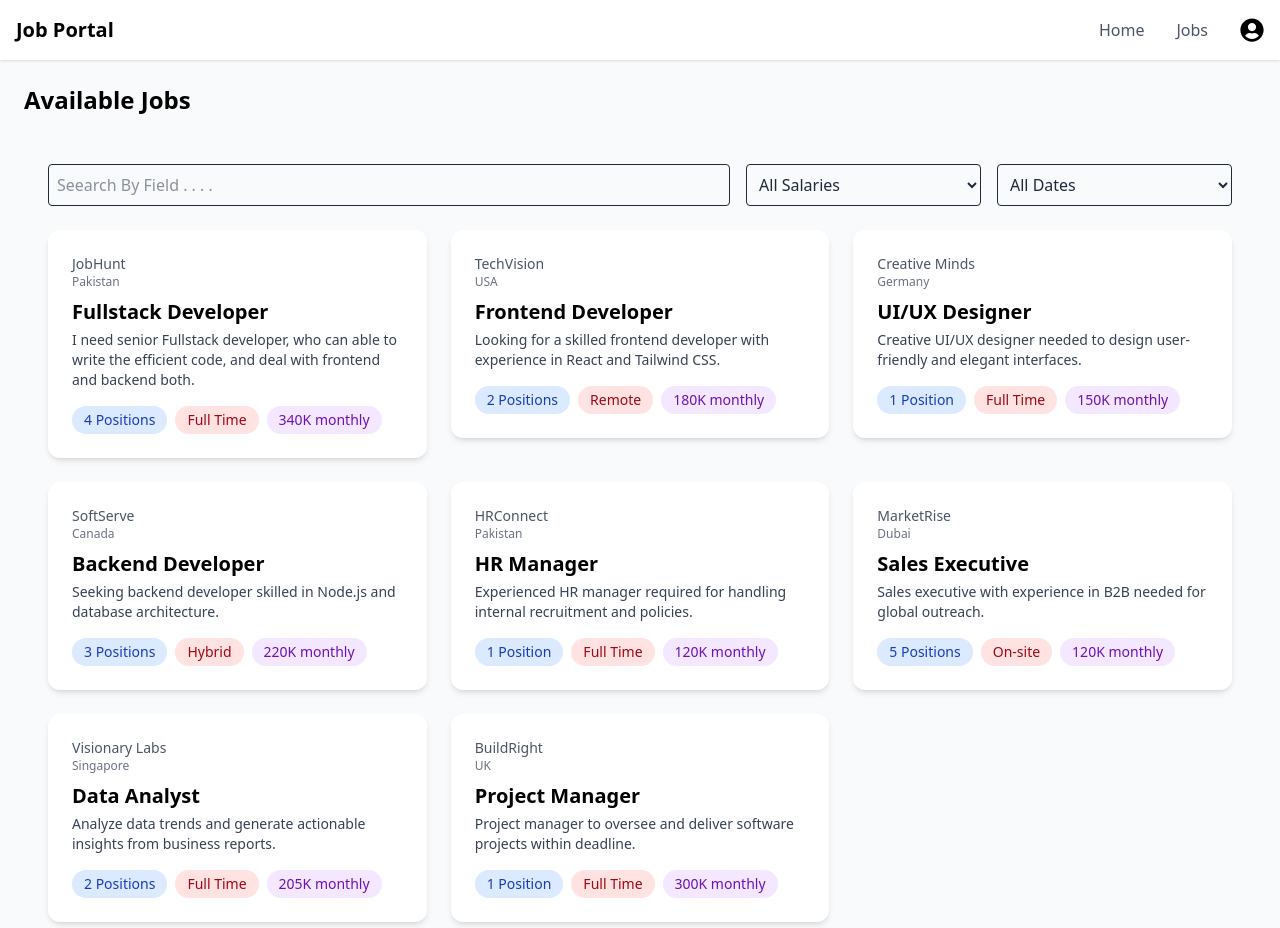
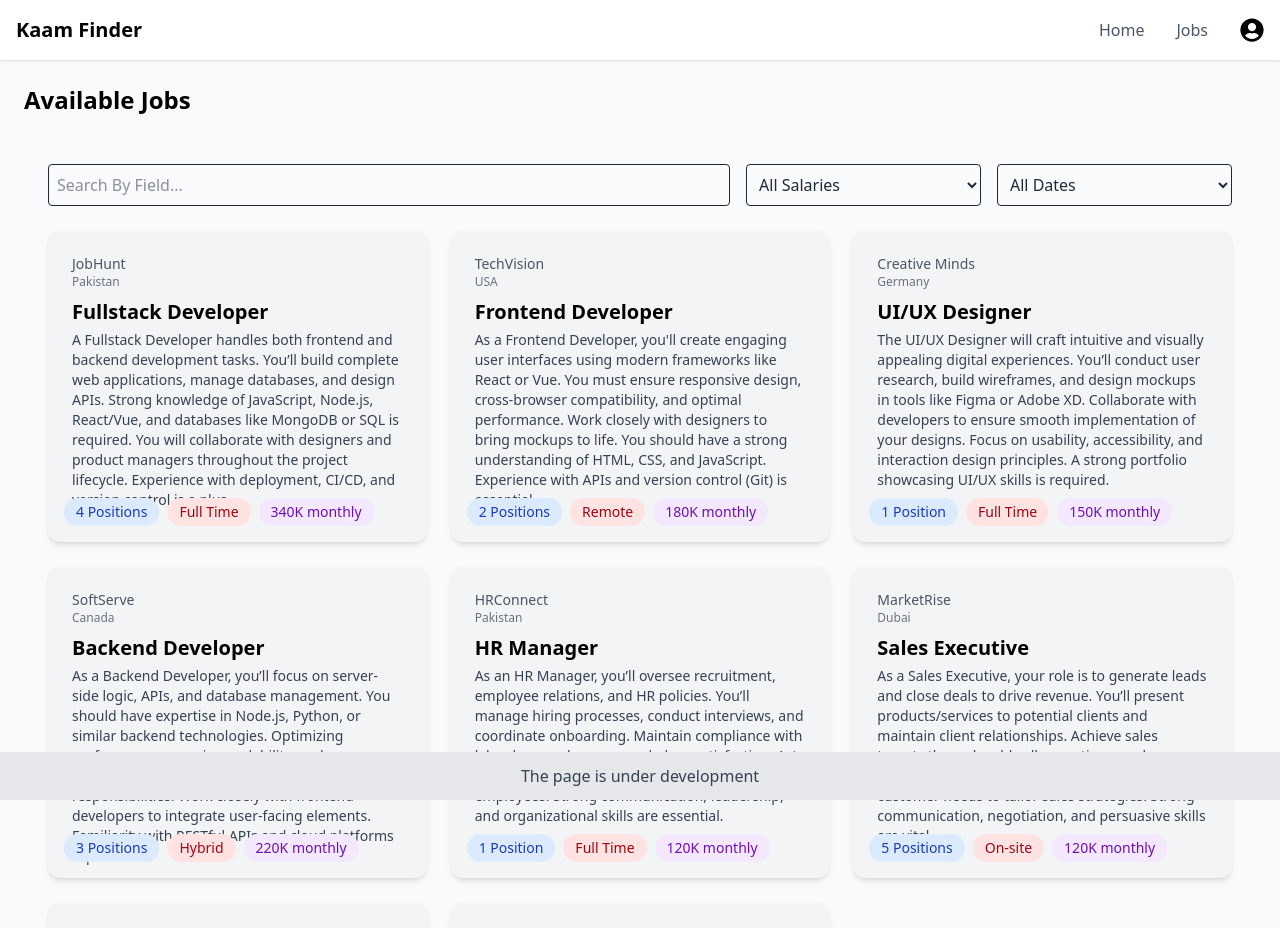
Before and after one commit to AdnanAhmed04/Job-portal-using-MERN-stack, a React (Vite) app: page /jobs in a window 1280 px wide. Shown: the top 928 px of the page. Built offline with nearby package versions, Linux system fonts and the light colour scheme.

Commit message:
apply feature

```diff
--- /dev/null
+++ b/src/components/ApplyModal.jsx
@@ -0,0 +1,103 @@
+import React, { useState } from 'react';
+import Toast from './Toast';
+
+const ApplyModal = ({ onClose }) => {
+  const [showToast, setShowToast] = useState(false);
+  const [formData, setFormData] = useState({
+    provisionTime: '',
+    expectedSalary: '',
+    cvFile: null,
+  });
+
+  const handleSubmit = (e) => {
+    e.preventDefault();
+    if (formData.provisionTime && formData.expectedSalary && formData.cvFile) {
+      setShowToast(true);
+    }
+  };
+
+  const handleInputChange = (e) => {
+    const { name, value, files } = e.target;
+    setFormData((prev) => ({
+      ...prev,
+      [name]: files ? files[0] : value,
+    }));
+  };
+
+  const handleCloseToast = () => {
+    setShowToast(false);
+    onClose(); // closes modal too
+  };
+
+  return (
+    <>
+      {/* Modal */}
+      <div className="fixed inset-0 flex items-center justify-center bg-black/50 backdrop-blur-sm z-40">
+        <div className="bg-white rounded-lg shadow-lg w-[90%] max-w-md p-6 space-y-4">
+          <h2 className="text-xl font-bold text-gray-800 mb-2">Apply for Job</h2>
+          <form className="space-y-4" onSubmit={handleSubmit}>
+            <div>
+              <label className="block text-gray-700">Provision Time (in weeks):</label>
+              <input
+                type="number"
+                name="provisionTime"
+                value={formData.provisionTime}
+                onChange={handleInputChange}
+                className="w-full mt-1 border border-gray-300 rounded px-3 py-2 focus:outline-none focus:ring-2 focus:ring-blue-500"
+                placeholder="e.g., 4"
+                required
+              />
+            </div>
+            <div>
+              <label className="block text-gray-700">Expected Salary:</label>
+              <input
+                type="text"
+                name="expectedSalary"
+                value={formData.expectedSalary}
+                onChange={handleInputChange}
+                className="w-full mt-1 border border-gray-300 rounded px-3 py-2 focus:outline-none focus:ring-2 focus:ring-blue-500"
+                placeholder="e.g., 120K"
+                required
+              />
+            </div>
+            <div>
+              <label className="block text-gray-700">Upload CV:</label>
+              <input
+                type="file"
+                name="cvFile"
+                onChange={handleInputChange}
+                className="w-full mt-1 cursor-pointer text-gray-700"
+                accept=".pdf,.doc,.docx"
+                required
+              />
+            </div>
+            <div className="flex justify-end space-x-2 pt-2">
+              <button
+                type="button"
+                onClick={onClose}
+                className="px-4 py-2 bg-gray-300 rounded hover:bg-gray-400 transition-colors"
+              >
+                Cancel
+              </button>
+              <button
+                type="submit"
+                className="px-4 py-2 bg-blue-500 text-white rounded hover:bg-blue-600 transition-colors"
+              >
+                Submit
+              </button>
+            </div>
+          </form>
+        </div>
+      </div>
+
+      {/* Toast should be rendered at the root level */}
+      {showToast && (
+        <div className="fixed z-[9999] inset-0 pointer-events-none">
+          <Toast message="✅ Applied Successfully!" onClose={handleCloseToast} />
+        </div>
+      )}
+    </>
+  );
+};
+
+export default ApplyModal;
--- a/src/components/Footer.jsx
+++ b/src/components/Footer.jsx
@@ -1,11 +1,11 @@
-import React from 'react'
+import React from 'react';
 
 const Footer = () => {
   return (
-    <div className='text-center bg-gray-200'>
-      <p>The page is Under development</p>
-    </div>
-  )
-}
+    <footer className="w-full bg-gray-200 text-center py-3 fixed bottom-0 left-0">
+      <p className="text-gray-700">The page is under development</p>
+    </footer>
+  );
+};
 
-export default Footer
+export default Footer;
--- a/src/components/Job.jsx
+++ b/src/components/Job.jsx
@@ -13,96 +13,120 @@ export const jobFields = [
     company: 'JobHunt',
     location: 'Pakistan',
     title: 'Fullstack Developer',
-        description: 'I need senior Fullstack developer, who can able to write the efficient code, and deal with frontend and backend both.',
+    description: `A Fullstack Developer handles both frontend and backend development tasks.
+You’ll build complete web applications, manage databases, and design APIs.
+Strong knowledge of JavaScript, Node.js, React/Vue, and databases like MongoDB or SQL is required.
+You will collaborate with designers and product managers throughout the project lifecycle.
+Experience with deployment, CI/CD, and version control is a plus.`,
     positions: '4 Positions',
     type: 'Full Time',
     salary: '340K monthly',
     datePosted: '2025-05-02'
-
   },
   {
     id: 2,
     company: 'TechVision',
     location: 'USA',
     title: 'Frontend Developer',
-        description: 'Looking for a skilled frontend developer with experience in React and Tailwind CSS.',
+    description: `As a Frontend Developer, you'll create engaging user interfaces using modern frameworks like React or Vue.
+You must ensure responsive design, cross-browser compatibility, and optimal performance.
+Work closely with designers to bring mockups to life.
+You should have a strong understanding of HTML, CSS, and JavaScript.
+Experience with APIs and version control (Git) is essential.`,
     positions: '2 Positions',
     type: 'Remote',
     salary: '180K monthly',
     datePosted: '2025-06-22'
-
   },
   {
     id: 3,
     company: 'Creative Minds',
     location: 'Germany',
     title: 'UI/UX Designer',
-        description: 'Creative UI/UX designer needed to design user-friendly and elegant interfaces.',
+    description: `The UI/UX Designer will craft intuitive and visually appealing digital experiences.
+You’ll conduct user research, build wireframes, and design mockups in tools like Figma or Adobe XD.
+Collaborate with developers to ensure smooth implementation of your designs.
+Focus on usability, accessibility, and interaction design principles.
+A strong portfolio showcasing UI/UX skills is required.`,
     positions: '1 Position',
     type: 'Full Time',
     salary: '150K monthly',
     datePosted: '2025-07-01'
-
   },
   {
     id: 4,
     company: 'SoftServe',
     location: 'Canada',
     title: 'Backend Developer',
-        description: 'Seeking backend developer skilled in Node.js and database architecture.',
+    description: `As a Backend Developer, you’ll focus on server-side logic, APIs, and database management.
+You should have expertise in Node.js, Python, or similar backend technologies.
+Optimizing performance, ensuring scalability, and implementing security best practices are key responsibilities.
+Work closely with frontend developers to integrate user-facing elements.
+Familiarity with RESTful APIs and cloud platforms is preferred.`,
     positions: '3 Positions',
     type: 'Hybrid',
     salary: '220K monthly',
     datePosted: '2025-07-12'
-
   },
   {
     id: 5,
     company: 'HRConnect',
     location: 'Pakistan',
     title: 'HR Manager',
-        description: 'Experienced HR manager required for handling internal recruitment and policies.',
+    description: `As an HR Manager, you’ll oversee recruitment, employee relations, and HR policies.
+You’ll manage hiring processes, conduct interviews, and coordinate onboarding.
+Maintain compliance with labor laws and ensure workplace satisfaction.
+Act as a bridge between management and employees.
+Strong communication, leadership, and organizational skills are essential.`,
     positions: '1 Position',
     type: 'Full Time',
     salary: '120K monthly',
     datePosted: '2025-03-14'
-
   },
   {
     id: 6,
     company: 'MarketRise',
     location: 'Dubai',
     title: 'Sales Executive',
-        description: 'Sales executive with experience in B2B needed for global outreach.',
+    description: `As a Sales Executive, your role is to generate leads and close deals to drive revenue.
+You’ll present products/services to potential clients and maintain client relationships.
+Achieve sales targets through cold calls, meetings, and presentations.
+Understand market trends and customer needs to tailor sales strategies.
+Strong communication, negotiation, and persuasive skills are vital.`,
     positions: '5 Positions',
     type: 'On-site',
     salary: '120K monthly',
     datePosted: '2025-07-05'
-
   },
   {
     id: 7,
     company: 'Visionary Labs',
     location: 'Singapore',
     title: 'Data Analyst',
-        description: 'Analyze data trends and generate actionable insights from business reports.',
+    description: `As a Data Analyst, you’ll collect, clean, and analyze large datasets to uncover actionable insights.
+You’ll use tools like Excel, SQL, Python, and BI platforms (e.g., Power BI or Tableau).
+Collaborate with teams to support data-driven decision-making.
+Identify trends, prepare reports, and visualize key metrics.
+Strong analytical, statistical, and problem-solving skills are essential.`,
     positions: '2 Positions',
     type: 'Full Time',
     salary: '205K monthly',
     datePosted: '2025-07-14'
-
   },
   {
     id: 8,
     company: 'BuildRight',
     location: 'UK',
     title: 'Project Manager',
-        description: 'Project manager to oversee and deliver software projects within deadline.',
+    description: `The Project Manager is responsible for planning, executing, and closing projects.
+You’ll coordinate teams, set deadlines, and ensure project goals are met.
+Manage resources, budgets, and stakeholder expectations.
+Use tools like Trello, Jira, or Asana to track progress.
+Excellent leadership and problem-solving abilities are required.`,
     positions: '1 Position',
     type: 'Full Time',
     salary: '300K monthly',
     datePosted: '2025-07-08'
-
   }
 ];
 
@@ -136,13 +160,13 @@ const Job = () => {
   return (
     <div className="p-6">
       <div className="mb-6 flex flex-col sm:flex-row gap-4">
-                <div className='w-[100%] '>
+        <div className="w-full">
           <input
             type="text"
-                    placeholder="Seearch By Field . . . ."
+            placeholder="Search By Field..."
             value={fieldFilter}
             onChange={(e) => setFieldFilter(e.target.value)}
-                    className="border p-2 rounded w-full  text-gray-800"
+            className="border p-2 rounded w-full text-gray-800"
           />
         </div>
         <select
@@ -172,15 +196,19 @@ const Job = () => {
       <div className="grid grid-cols-1 sm:grid-cols-2 lg:grid-cols-3 gap-6" data-aos="zoom-in-up">
         {filteredJobs.map((job) => (
           <Link to={`/job/${job.id}`} key={job.id}>
-                        <div className="bg-white shadow-md rounded-xl p-6 hover:shadow-lg transition">
+            <div className="relative">
+              <div className="bg-gray-100 h-78 shadow-md rounded-xl p-6 pb-14 hover:shadow-lg transition relative">
                 <h2 className="text-sm text-gray-600">{job.company}</h2>
                 <p className="text-xs text-gray-500 mb-2">{job.location}</p>
                 <h3 className="text-xl font-semibold mb-1">{job.title}</h3>
                 <p className="text-gray-700 text-sm mb-4">{job.description}</p>
-                            <div className="flex gap-2 flex-wrap text-sm">
+
+                {/* Tags at bottom */}
+                <div className="flex gap-2 flex-wrap text-sm absolute bottom-4 left-4">
                   <span className="bg-blue-100 text-blue-800 px-3 py-1 rounded-full">{job.positions}</span>
                   <span className="bg-red-100 text-red-800 px-3 py-1 rounded-full">{job.type}</span>
                   <span className="bg-purple-100 text-purple-800 px-3 py-1 rounded-full">{job.salary}</span>
+                </div>
               </div>
             </div>
           </Link>
--- a/src/components/JobDetail.jsx
+++ b/src/components/JobDetail.jsx
@@ -1,10 +1,13 @@
-import React from 'react';
+// JobDetail.jsx
+import React, { useState } from 'react';
 import { useParams } from 'react-router-dom';
 import { jobFields } from './Job';
+import ApplyModal from './ApplyModal';
 
 const JobDetail = () => {
   const { id } = useParams();
   const job = jobFields.find((job) => job.id === parseInt(id));
+  const [showModal, setShowModal] = useState(false);
 
   if (!job) {
     return (
@@ -15,15 +18,25 @@ const JobDetail = () => {
   }
 
   return (
-    <div className="p-6 max-w-3xl mx-auto">
+    <div className="relative">
+      <div className="p-6 max-w-3xl mx-auto bg-gray-100 rounded-lg shadow-sm space-y-2">
         <h2 className="text-3xl font-bold text-gray-800 mb-2">{job.title}</h2>
         <p className="text-sm text-gray-500 mb-4">{job.company} — {job.location}</p>
         <p className="text-base text-gray-700 mb-6">{job.description}</p>
-      <div className="bg-gray-100 p-4 rounded-lg shadow-sm space-y-2">
+        <div>
           <p><span className="font-semibold">📌 Positions:</span> {job.positions}</p>
           <p><span className="font-semibold">🕒 Type:</span> {job.type}</p>
           <p><span className="font-semibold">💰 Salary:</span> {job.salary}</p>
         </div>
+        <button
+          onClick={() => setShowModal(true)}
+          className='bg-blue-500 text-white w-full py-2 text-lg rounded mt-3 cursor-pointer hover:bg-blue-600 transition'
+        >
+          Apply
+        </button>
+      </div>
+
+      {showModal && <ApplyModal onClose={() => setShowModal(false)} />}
     </div>
   );
 };
--- a/src/components/Jobcard.jsx
+++ b/src/components/Jobcard.jsx
@@ -55,7 +55,7 @@ const Jobcard = () => {
 
 ];
     return (
-        <div className="grid grid-cols-1 sm:grid-cols-2 lg:grid-cols-3 gap-6" data-aos="zoom-in-up">
+        <div className="grid grid-cols-1 sm:grid-cols-2 lg:grid-cols-3 gap-6 " data-aos="zoom-in-up">
             {jobFields.map((job) => (
                 <Link to={`/job/${job.id}`} key={job.id}>
                     <div className="bg-white shadow-md rounded-xl p-6 hover:shadow-lg transition">
--- a/src/components/Navbar.jsx
+++ b/src/components/Navbar.jsx
@@ -6,7 +6,7 @@ const Navbar = ({ openProfile, user }) => {
   return (
     <nav className="bg-white shadow p-4">
       <div className="max-w-7xl mx-auto flex justify-between items-center">
-        <div className="text-xl font-bold">Job Portal</div>
+        <div className="text-xl font-bold">Kaam Finder</div>
         <div className="flex gap-8">
           <Link to="/" className="text-gray-600 hover:text-blue-600">
             Home
```
Also changed, not shown: src/components/Toast.jsx (added, +19 -0 lines), vite.config.js (+8 -0 lines). Lines whose indentation alone changed are shown as unchanged.
